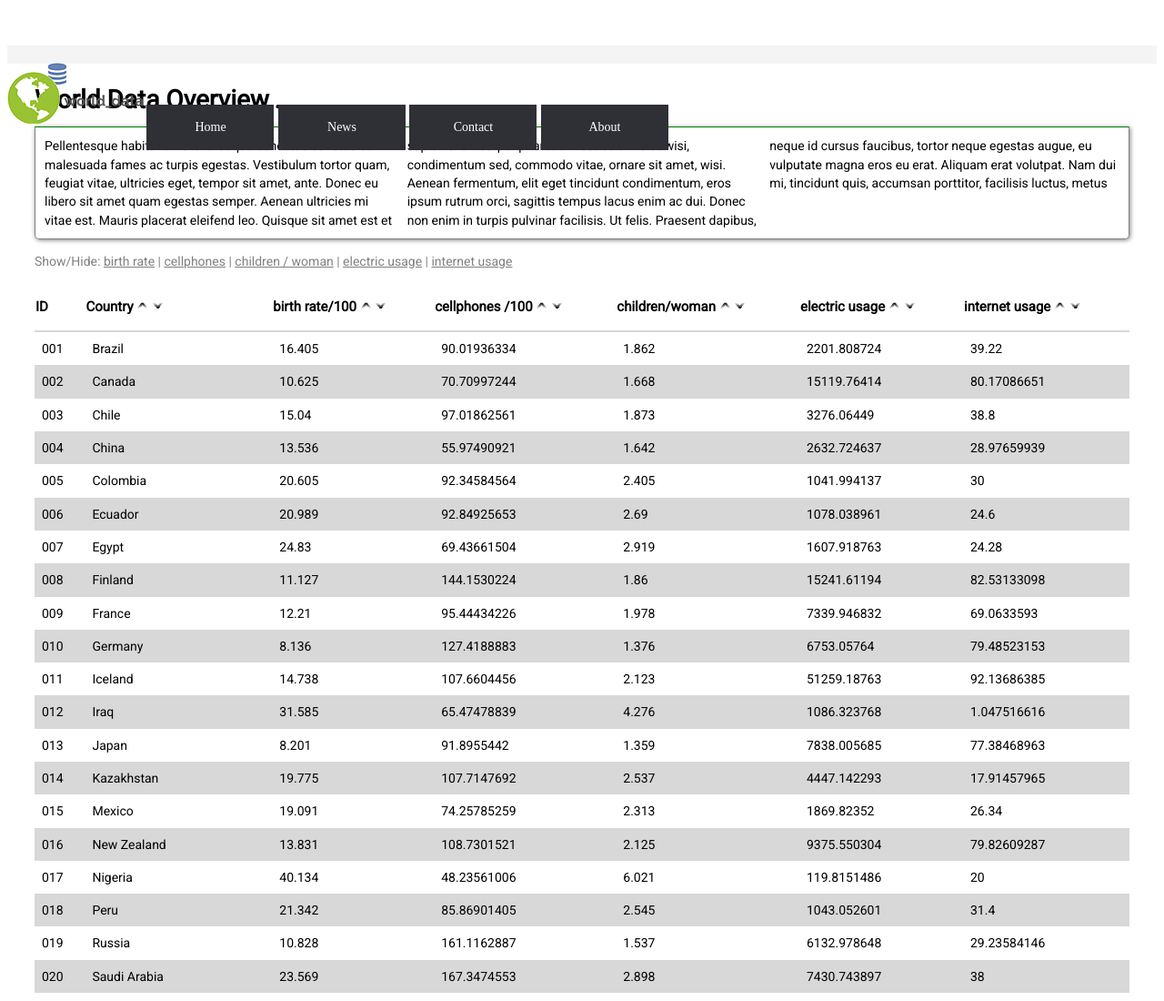
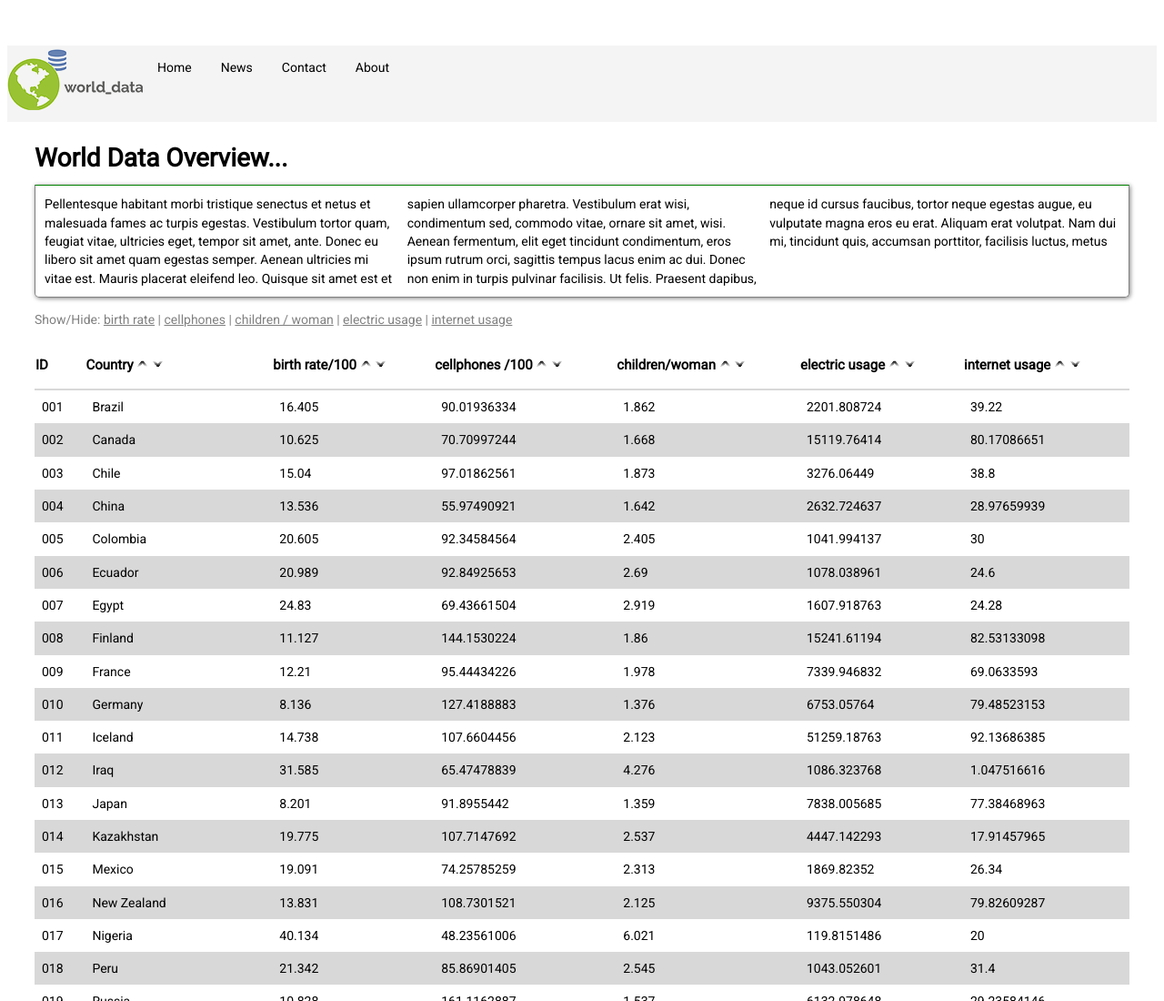
Before and after one commit to MarkVeh/wme, a plain HTML site: page 01 Webseite/Index.html in a window 1280 px wide. Shown: the top 1100 px of the page at 91% size. Drawn offline with nearby package versions, Linux system fonts and the light colour scheme.

Commit message:
navigation in vernüftiger reihe

```diff
--- a/01 Webseite/styles.css
+++ b/01 Webseite/styles.css
@@ -102,39 +102,27 @@ footer{
 }
 
 
-nav {
+ul {
+	list-style-type: none;
+	margin: 0;
+	padding: 0;
+	overflow: hidden;
 	background-color: #F4F4F4;
-	display:inline-block;
 }
 
-/*Strip the ul of padding and list styling*/
-nav ul {
-	list-style-type:none;
-	margin:0;
-	padding:0;
-	position: absolute;
-}
-/*Create a horizontal list with spacing*/
 li {
-	display:inline-block;
-	float: inside;
-	margin-right: 1px;
+	float: left;
 }
 
-/*Style for menu links*/
 li a {
-	display:block;
-	min-width:140px;
-	height: 50px;
+	display: block;
+	color: black;
 	text-align: center;
-	line-height: 50px;
-	font-family: "Font Awesome";
-	color: #fff;
-	background: #2f3036;
+	padding: 14px 16px;
 	text-decoration: none;
 }
 
+/* Change the link color to #111 (black) on hover */
 li a:hover {
-	background-color: #f3f3f3;
-	border-bottom-color: #cb3837;
+	background-color: #111;
 }
```
